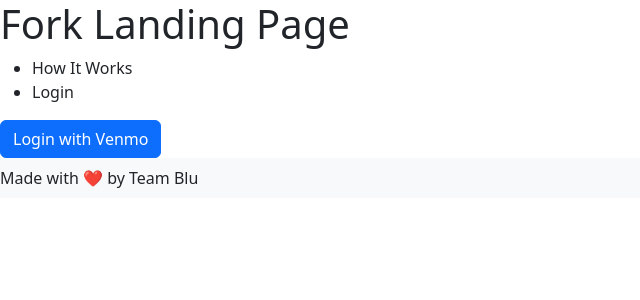
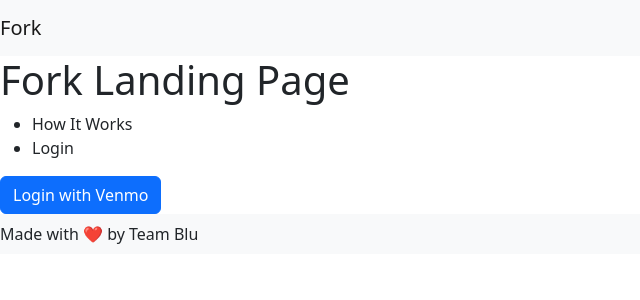
Before and after one commit to kevincakey/CS180-Fork, a React (Create React App) app: page / in a window 1280 px wide. Shown: the top 300 px of the page, without its empty margins (0-640 px from the left). Built offline with nearby package versions, Linux system fonts and the light colour scheme.

Commit message:
added brand name in navbar

```diff
--- a/src/App.js
+++ b/src/App.js
@@ -16,6 +16,14 @@
   render(){
     return(
       <div>
+       <nav class="navbar navbar-expand-lg navbar-light bg-light">
+          <a class="navbar-brand" href="#">Fork</a>
+          <button class="navbar-toggler" type="button" data-toggle="collapse" data-target="#navbarSupportedContent" aria-controls="navbarSupportedContent" aria-expanded="false" aria-label="Toggle navigation">
+            <span class="navbar-toggler-icon"></span>
+          </button>
+
+
+        </nav>
 
         <h1> Fork Landing Page</h1>
         <ul>
```
